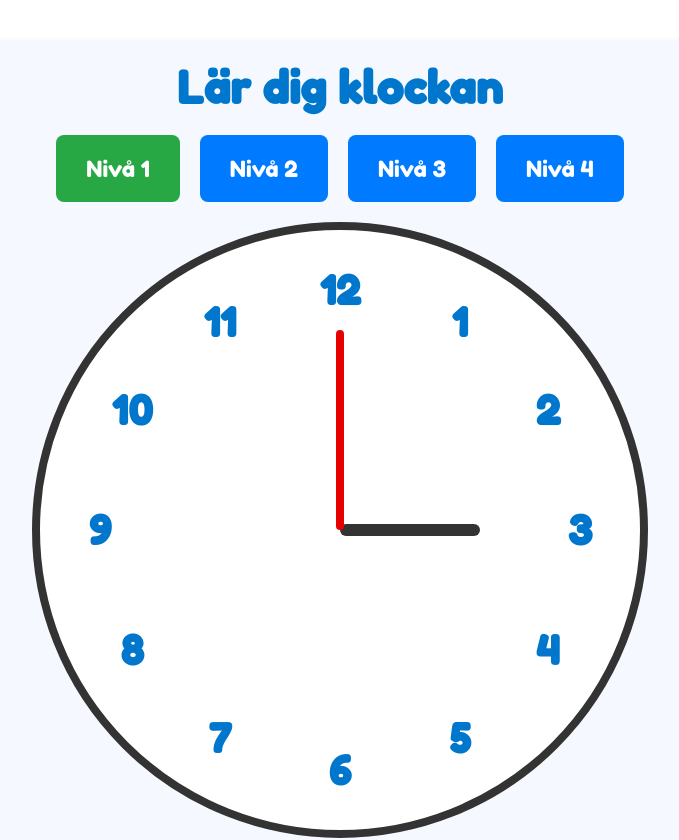
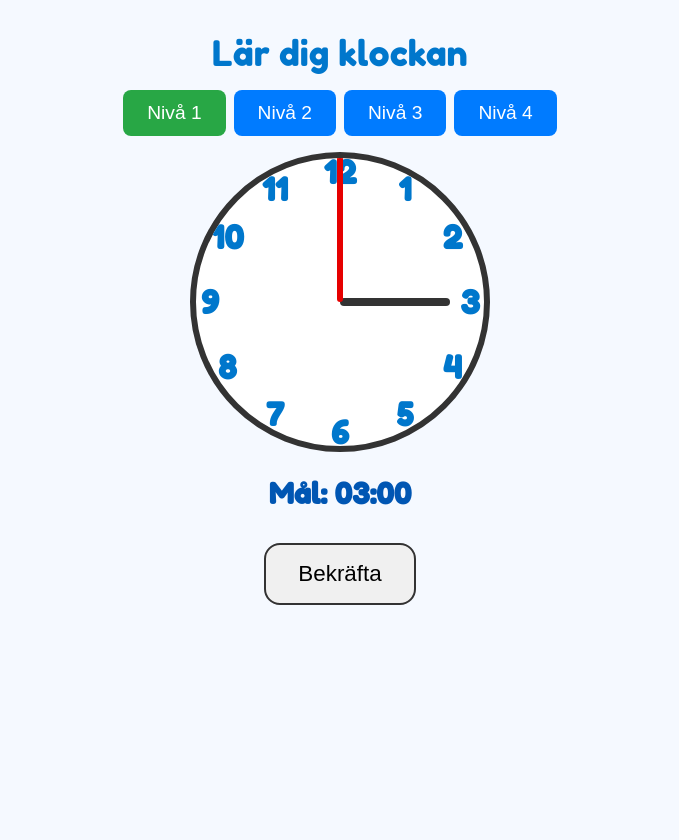
Before and after one commit to markussandin1/clock-app, a React (Create React App) app: page / in a window 1280 px wide. Shown: the top 840 px of the page, without its empty margins (300-979 px from the left). After the commit the page ends 800 px from the top, so only its background shows below. Built offline with nearby package versions, Linux system fonts and the light colour scheme.

Commit message:
Fixade mobil layout och justerade radius för siffrorna

```diff
--- a/src/App.css
+++ b/src/App.css
@@ -1,72 +1,58 @@
-/* Övergripande layout */
-
 @import url('https://fonts.googleapis.com/css2?family=Fredoka+One&display=swap');
 
+/* Nollställ box-sizing för en mer förutsägbar layout */
+* {
+  box-sizing: border-box;
+  margin: 0;
+  padding: 0;
+}
+
+/* BODY och HTML fyller hela skärmen, bra för mobil */
+html, body {
+  width: 100%;
+  height: 100%;
+  background-color: #f5f9ff;
+  font-family: 'Fredoka One', sans-serif;
+}
+
+/* ---------- MOBILE FIRST STILAR ---------- */
+
+/* Grundcontainer för appen */
 .App {
-  max-width: 900px;
-  margin: 40px auto;
-  padding: 20px;
-  background-color: #f5f9ff;
-  border-radius: 12px;
-  box-shadow: 0 4px 10px rgba(0, 0, 0, 0.1);
+  width: 100%;
+  max-width: 600px;     /* På mobil kan 600px räcka som maxbredd */
+  margin: 0 auto;
+  padding: 1rem;
   text-align: center;
-  font-family: 'Fredoka One', cursive;
-
-
-  .normal-text {
-    font-weight: 400;
-    font-style: normal;
-  }
-
-  .bold-text {
-    font-weight: 700;
-  }
-
-  .italic-text {
-    font-style: italic;
-  }
 }
 
 /* Header */
 .header {
-  margin-bottom: 20px;
+  margin-bottom: 1rem;
 }
 
 .title {
-  font-size: 2.8em;
-  font-weight: bold;
+  font-size: 1.8rem;  /* Mindre storlek för mobil */
   color: #0077cc;
-  margin-bottom: 10px;
+  margin-bottom: 0.5rem;
 }
 
-/* Information (nivå, etc.) */
-.info {
-  font-size: 1.5em;
-  color: #333;
-}
-
-/* Mål-tid: större och tydlig */
-.target-time {
-  font-size: 2.5em;
-  font-weight: bold;
-  margin: 20px 0;
-  color: #0056b3;
-}
-
-/* Nivåväljar-panel */
+/* Nivåväljar-panel: flex med wrap för att undvika överlapp */
 .level-selector {
-  margin-bottom: 20px;
+  display: flex;
+  justify-content: center;
+  flex-wrap: wrap;
+  gap: 0.5rem;   /* Mellanrum mellan knapparna */
+  margin-bottom: 1rem;
 }
 
 .level-selector button {
-  margin: 0 10px;
-  padding: 20px 30px;
-  font-family: 'Fredoka One', cursive;
-  font-size: 1.4em;
+  font-size: 1rem;
+  padding: 0.5rem 1rem;
   background-color: #007bff;
   color: #fff;
   border: none;
-  border-radius: 8px;
+  border-radius: 0.5rem;
   cursor: pointer;
   transition: background-color 0.3s, transform 0.2s;
 }
@@ -80,28 +66,32 @@
   background-color: #28a745;
 }
 
-/* Klockan */
+/* Klock-container: en mindre cirkel på mobil */
 .clock-container {
   position: relative;
-  width: 600px;
-  height: 600px;
-  margin: 20px auto;
-  border: 8px solid #333;
+  width: 80vw;          /* 80% av skärmens bredd */
+  max-width: 300px;     /* men aldrig mer än 300px */
+  height: 80vw;
+  max-height: 300px;
+  margin: 0 auto 1rem auto;
+  border: 4px solid #333;
   border-radius: 50%;
   background-color: #fff;
+  overflow: hidden;     /* om något sticker ut */
 }
 
-/* Klocknummer */
+/* Klockans siffror: mindre storlek så de inte överlappar */
 .clock-number {
   position: absolute;
-  font-size: 40px;
+  font-size: 6vw;    /* 3% av viewportens bredd */
+  max-width: 50px;   /* en övre gräns */
+  color: #0077cc;
   font-weight: bold;
   transform: translate(-50%, -50%);
   user-select: none;
-  color: #0077cc;
 }
 
-/* Visare */
+/* Visare: anpassade för en mindre klocka */
 .hour-hand,
 .minute-hand {
   position: absolute;
@@ -112,26 +102,34 @@
 }
 
 .hour-hand {
-  width: 12px;
-  height: 140px;
+  width: 3%;          /* i förhållande till .clock-container */
+  height: 30%;
   background-color: #333;
-  border-radius: 6px;
+  border-radius: 0.5rem;
 }
 
 .minute-hand {
-  width: 8px;
-  height: 200px;
+  width: 2%;
+  height: 39%;
   background-color: #e60000;
-  border-radius: 4px;
+  border-radius: 0.5rem;
+}
+
+/* Mål-tid */
+.target-time {
+  font-size: 1.4rem;
+  font-weight: bold;
+  color: #0056b3;
+  margin: 1rem 0;
 }
 
 /* Bekräfta-knappen */
 .confirm-button {
-  margin-top: 20px;
-  padding: 20px 40px;
-  font-size: 32px;
-  border: 4px solid #333;
-  border-radius: 16px;
+  margin-top: 0.5rem;
+  padding: 0.75rem 1.5rem;
+  font-size: 1.2rem;
+  border: 2px solid #333;
+  border-radius: 1rem;
   background-color: #f0f0f0;
   cursor: pointer;
   transition: background-color 0.3s, transform 0.2s;
@@ -142,15 +140,15 @@
   transform: scale(1.05);
 }
 
-/* Feedback-meddelandet */
+/* Feedback: mindre text på mobil */
 .feedback {
   position: absolute;
   top: 50%;
   left: 50%;
   transform: translate(-50%, -50%) scale(0.5);
-  padding: 30px 50px;
-  border-radius: 16px;
-  font-size: 36px;
+  padding: 1rem 1.5rem;
+  border-radius: 1rem;
+  font-size: 1.2rem;
   font-weight: bold;
   animation: fadeInOut 2s forwards;
   pointer-events: none;
@@ -186,9 +184,70 @@
   color: #fff;
 }
 
-/* Stjärnräknaren */
+/* Stjärnräknare */
 .star-counter {
-  margin-top: 40px;
-  font-size: 32px;
+  margin-top: 1rem;
+  font-size: 1.2rem;
   color: #ffcc00;
 }
+
+/* ---------- STÖRRE SKÄRMAR (tablets & desktops) ---------- */
+@media (min-width: 768px) {
+  .App {
+    max-width: 600px;
+    padding: 2rem;
+  }
+
+  .title {
+    font-size: 2.2rem;
+  }
+
+  .level-selector button {
+    font-size: 1.2rem;
+    padding: 0.75rem 1.5rem;
+  }
+
+  .clock-container {
+    width: 350px;
+    height: 350px;
+    border: 6px solid #333;
+    margin-bottom: 1.5rem;
+  }
+
+  .clock-number {
+    font-size: 2rem;
+  }
+
+  .hour-hand {
+    width: 8px;
+    height: 110px;
+    border-radius: 6px;
+  }
+
+  .minute-hand {
+    width: 6px;
+    height: 150px;
+    border-radius: 4px;
+  }
+
+  .target-time {
+    font-size: 1.8rem;
+    margin: 1rem 0;
+  }
+
+  .confirm-button {
+    font-size: 1.4rem;
+    padding: 1rem 2rem;
+    margin-top: 1rem;
+  }
+
+  .feedback {
+    font-size: 1.6rem;
+    padding: 1.25rem 2rem;
+  }
+
+  .star-counter {
+    font-size: 1.4rem;
+    margin-top: 1.5rem;
+  }
+}
--- a/src/App.js
+++ b/src/App.js
@@ -93,6 +93,7 @@ function App() {
     return angle / 6;
   }
 
+  // Hantera mus-/pekrörelser
   function handleMouseMove(e) {
     if (!dragging) return;
     const rect = clockRef.current.getBoundingClientRect();
@@ -139,9 +140,11 @@ function App() {
     setDragging(null);
   }
 
+  // Ritar siffrorna runt klockans mitt.
+  // OBS! Sänkt 'radius' till 100 (eller 80) så att siffrorna inte hamnar utanför på små skärmar.
   function renderNumbers() {
     const numbers = Array.from({ length: 12 }, (_, i) => i + 1);
-    const radius = 240;
+    const radius = 130; // Justera om siffrorna hamnar för nära mitten eller kanten
     return numbers.map(num => {
       const angleDeg = num * 30 - 90;
       const angleRad = (angleDeg * Math.PI) / 180;
@@ -195,7 +198,6 @@ function App() {
         )}
       </div>
 
-      {/* Placera mål-tiden nära bekräftaknappen */}
       <div className="target-time">Mål: {targetTime}</div>
       <button className="confirm-button" onClick={checkAnswer}>Bekräfta</button>
 
```
